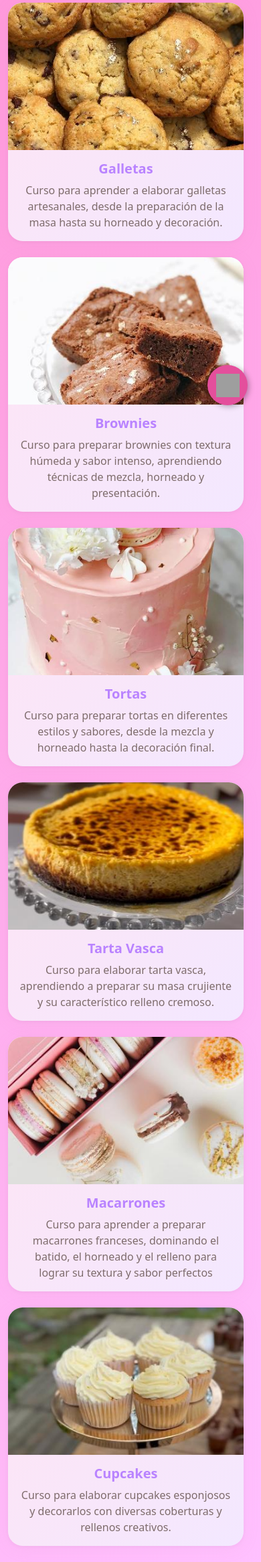
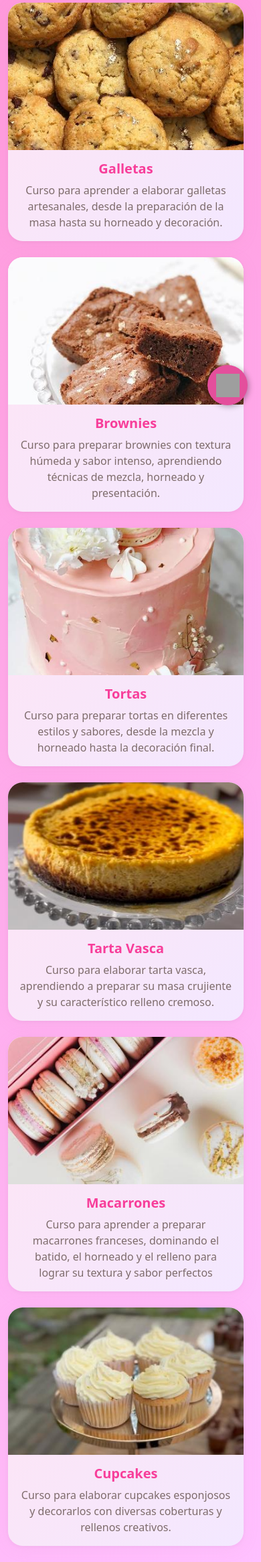
Before and after one commit to CSM-Coders/Souffle, a Django app: page /home/ in a window 390 px wide. Shown: the part 219-2551 px from the top of the page at 67% size. Run offline with Django 5.2, Linux system fonts and the light colour scheme; data comes from the database, SQL or seed files in the repository; grey boxes are pictures that could not be loaded.

```diff
--- a/souffleApp/templates/souffleApp/home.html
+++ b/souffleApp/templates/souffleApp/home.html
@@ -33,7 +33,7 @@
             box-shadow: 0 8px 32px rgba(210,145,188,0.18), 0 3px 12px rgba(0,0,0,0.10);
         }
         .card-title {
-            color: #b983ff;
+            color: #f73e9a;
             font-weight: 700;
             margin-bottom: 0.5rem;
         }
```
